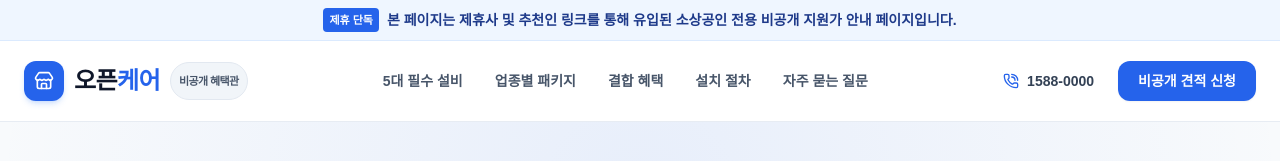
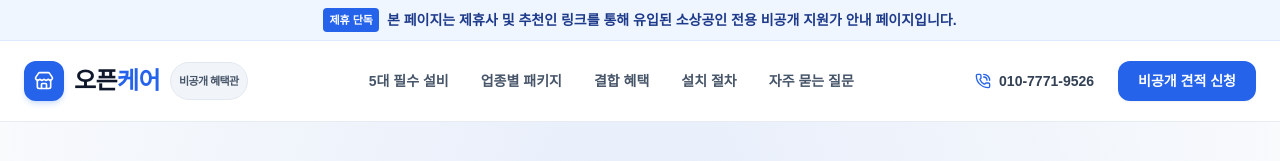
Before and after one commit to kimjikyu1125/biz, a plain HTML site: page index.html in a window 1280 px wide. Shown: the top 161 px of the page. Drawn offline with nearby package versions, Linux system fonts and the light colour scheme; a web font is replaced by a local one.

Commit message:
Update representative phone number to 010-7771-9526

```diff
--- a/index.html
+++ b/index.html
@@ -81,9 +81,9 @@
       </nav>
 
       <div class="hidden md:flex items-center gap-4">
-        <a href="tel:1588-0000" class="flex items-center gap-2 text-sm font-bold text-slate-700 hover:text-blue-600 mr-2">
+        <a href="tel:010-7771-9526" class="flex items-center gap-2 text-sm font-bold text-slate-700 hover:text-blue-600 mr-2">
           <i data-lucide="phone-call" class="w-4 h-4 text-blue-600"></i>
-          <span>1588-0000</span>
+          <span>010-7771-9526</span>
         </a>
         <a href="#contact" class="px-5 py-2.5 rounded-xl bg-blue-600 hover:bg-blue-700 text-white text-sm font-semibold shadow-sm hover:shadow-md transition">
           비공개 견적 신청
@@ -103,6 +103,10 @@
       <a href="#benefits" class="block py-2 text-slate-600 hover:text-blue-600">결합 혜택</a>
       <a href="#process" class="block py-2 text-slate-600 hover:text-blue-600">설치 절차</a>
       <a href="#faq" class="block py-2 text-slate-600 hover:text-blue-600">자주 묻는 질문</a>
+      <a href="tel:010-7771-9526" class="flex items-center gap-2 py-2 text-blue-600 font-bold border-t border-slate-100 pt-3">
+        <i data-lucide="phone-call" class="w-4 h-4"></i>
+        <span>010-7771-9526 (전화 상담)</span>
+      </a>
       <a href="#contact" class="block text-center mt-3 px-4 py-2.5 rounded-xl bg-blue-600 text-white font-semibold">비공개 견적 신청</a>
     </div>
   </header>
```
Also changed, not shown: 2 other files.
